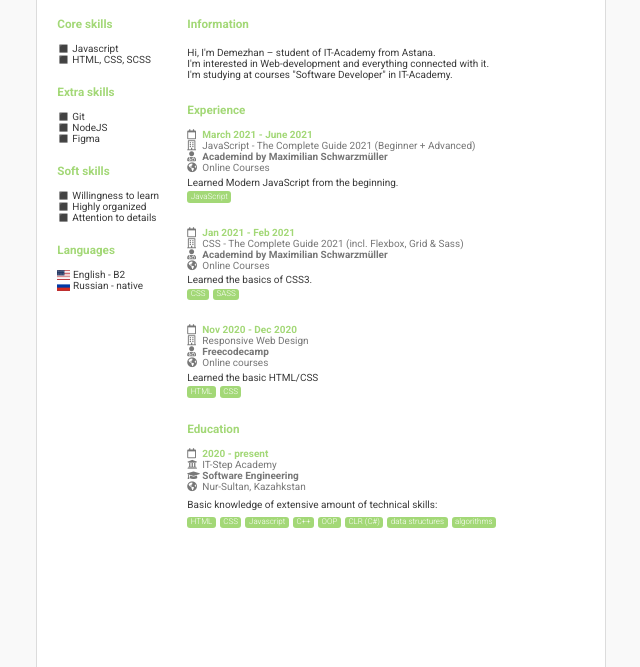
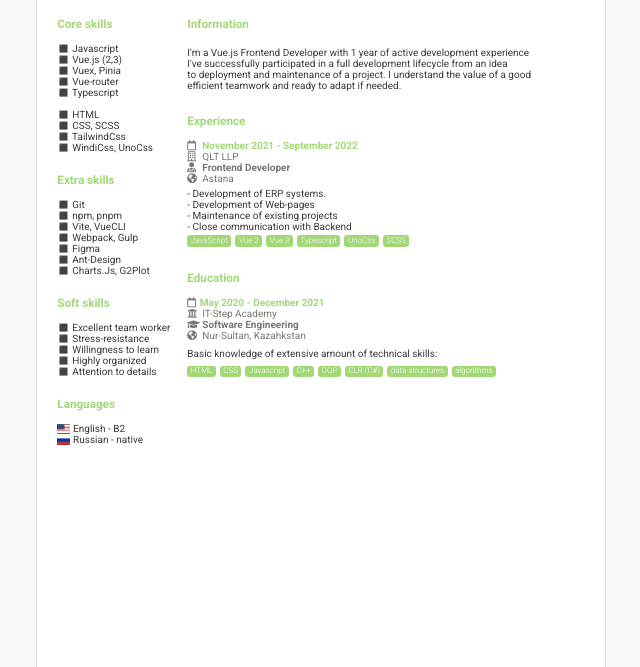
Before and after one commit to dropdead619/CV-page, a plain HTML site: page index.html in a window 1280 px wide. Shown: the part 133-800 px from the top of the page, without its empty margins (319-959 px from the left). Drawn offline with nearby package versions, Linux system fonts and the light colour scheme.

Commit message:
refactor: updated all information

```diff
--- a/index.html
+++ b/index.html
@@ -22,7 +22,7 @@
                 <div class="info">
                     <div class="fullname">Demezhan Kazhkenov</div>
                     <div class="position light">Frontend Developer</div>
-                    <div class="location"><span class="flag-icon flag-icon-kz"></span> Kazakhstan, 24 y.o.</div>
+                    <div class="location"><span class="flag-icon flag-icon-kz"></span> Kazakhstan, 25 y.o.</div>
                 </div>
             </div>
             <div class="right f light">
@@ -40,17 +40,31 @@
                 <div class="core-skills block list">
                     <h3>Core skills</h3>
                     <div class="skill">◼️ Javascript</div>
-                    <div class="skill">◼️ HTML, CSS, SCSS</div>
+                    <div class="skill">◼️ Vue.js (2,3)</div>
+                    <div class="skill">◼️ Vuex, Pinia</div>
+                    <div class="skill">◼️ Vue-router</div>
+                    <div class="skill">◼️ Typescript</div>
+                    <br >
+                    <div class="skill">◼️ HTML</div>
+                    <div class="skill">◼️ CSS, SCSS</div>
+                    <div class="skill">◼️ TailwindCss</div>
+                    <div class="skill">◼️ WindiCss, UnoCss</div>
                 </div>
                 <div class="extra-skills block list">
                     <h3>Extra skills</h3>
                     <div class="skill">◼️ Git</div>
-                    <div class="skill">◼️ NodeJS</div>
+                    <div class="skill">◼️ npm, pnpm</div>
+                    <div class="skill">◼️ Vite, VueCLI</div>
+                    <div class="skill">◼️ Webpack, Gulp</div>
                     <div class="skill">◼️ Figma</div>
+                    <div class="skill">◼️ Ant-Design</div>
+                    <div class="skill">◼️ Charts.Js, G2Plot</div>
                 </div>
 
                 <div class="extra-skills block list">
                     <h3>Soft skills</h3>
+                    <div class="skill">◼️ Excellent team worker</div>
+                    <div class="skill">◼️ Stress-resistance</div>
                     <div class="skill">◼️ Willingness to learn</div>
                     <div class="skill">◼️ Highly organized </div>
                     <div class="skill">◼️ Attention to details</div>
@@ -69,43 +83,32 @@
                 <div class="block">
                     <h3>Information</h3>
                     <div class="description">
-                        Hi, I'm Demezhan – student of IT-Academy from Astana. <br>
-                         I'm interested in Web-development and everything connected with it.<br>
-                    I'm studying at courses "Software Developer" in IT-Academy.
+                        I'm a Vue.js Frontend Developer with 1 year of active development experience <br>
+                         I've successfully participated in a full development lifecycle from an idea<br>
+                         to deployment and maintenance of a project. I understand the value of a good<br>
+                        efficient teamwork and ready to adapt if needed.
                     </div>
                 </div>
                 <div class="experience">
                     <h3>Experience</h3>
                     <div class="block">
-                        <div class="period"><i class="far fa-calendar"></i> March 2021 - June 2021</div>
-                        <div class="company"><i class="far fa-building"></i> JavaScript - The Complete Guide 2021 (Beginner + Advanced)</div>
-                        <div class="position"><i class="fas fa-user-md"></i> Academind by Maximilian Schwarzmüller</div>
-                        <div class="location"><i class="fas fa-globe-americas"></i> Online Courses</div>
-                        <div class="description">Learned Modern JavaScript from the beginning.</div>
+                        <div class="period"><i class="far fa-calendar"></i> November 2021 - September 2022</div>
+                        <div class="company"><i class="far fa-building"></i> QLT LLP</div>
+                        <div class="position"><i class="fas fa-user-md"></i> Frontend Developer</div>
+                        <div class="location"><i class="fas fa-globe-americas"></i> Astana</div>
+                        <div class="description">
+                            - Development of ERP systems.<br>
+                            - Development of Web-pages<br>
+                            - Maintenance of existing projects<br>
+                            - Close communication with Backend<br>
+                    </div>
                         <div class="techs f">
                             <div class="badge">JavaScript</div>
-                        </div>
-                    </div>
-                    <div class="block">
-                        <div class="period"><i class="far fa-calendar"></i> Jan 2021 - Feb 2021</div>
-                        <div class="company"><i class="far fa-building"></i> CSS - The Complete Guide 2021 (incl. Flexbox, Grid & Sass)</div>
-                        <div class="position"><i class="fas fa-user-md"></i> Academind by Maximilian Schwarzmüller</div>
-                        <div class="location"><i class="fas fa-globe-americas"></i> Online Courses</div>
-                        <div class="description">Learned the basics of CSS3.</div>
-                        <div class="techs f">
-                            <div class="badge">CSS</div>
-                            <div class="badge">SASS</div>
-                        </div>
-                    </div>
-                    <div class="block">
-                        <div class="period"><i class="far fa-calendar"></i> Nov 2020 - Dec 2020</div>
-                        <div class="company"><i class="far fa-building"></i> Responsive Web Design</div>
-                        <div class="position"><i class="fas fa-user-md"></i> Freecodecamp</div>
-                        <div class="location"><i class="fas fa-globe-americas"> </i> Online courses</div>
-                        <div class="description">Learned the basic HTML/CSS</div>
-                        <div class="techs f">
-                            <div class="badge">HTML</div>
-                            <div class="badge">CSS</div>
+                            <div class="badge">Vue 2</div>
+                            <div class="badge">Vue 3</div>
+                            <div class="badge">Typescript</div>
+                            <div class="badge">UnoCss</div>
+                            <div class="badge">SCSS</div>
                         </div>
                     </div>
                     </div>
@@ -113,7 +116,7 @@
                         <h3>Education</h3>
                         <div class="education">
                             <div class="block">
-                                <div class="period"><i class="far fa-calendar"></i> 2020 - present</div>
+                                <div class="period"><i class="far fa-calendar"></i>May 2020 - December 2021</div>
                                 <div class="company"><i class="fas fa-university"></i> IT-Step Academy</div>
                                 <div class="position"><i class="fas fa-graduation-cap"></i> Software Engineering</div>
                                 <div class="location"><i class="fas fa-globe-americas"></i> Nur-Sultan, Kazahkstan</div>
```
